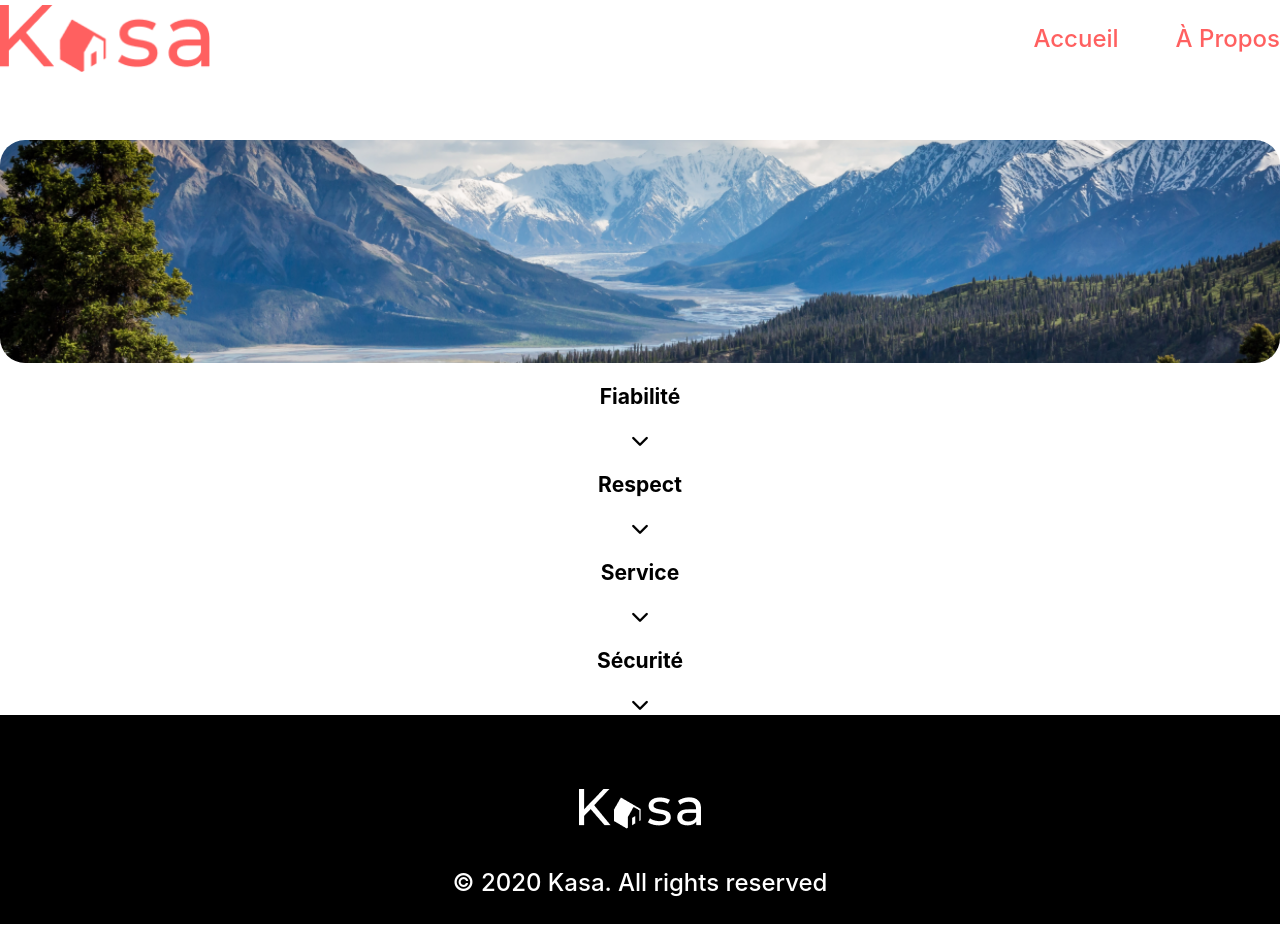
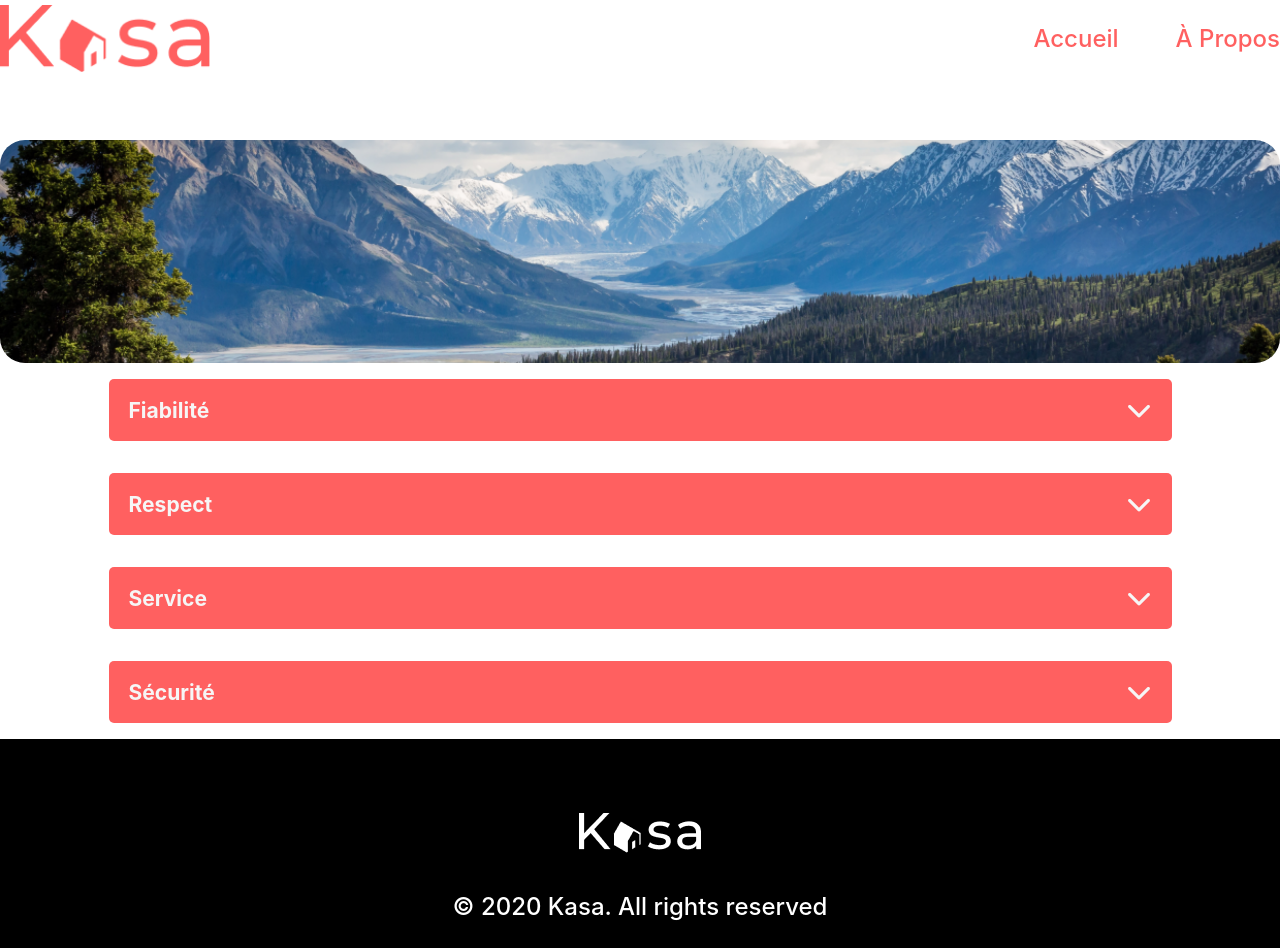
Before and after one commit to SamySIDHOUM/Kasa, a React (Create React App) app: page /about in a window 1280 px wide. Before the commit the page ends 924 px from the top, so only its background shows below. Built offline with nearby package versions, Linux system fonts and the light colour scheme.

Commit message:
Importation du SCSS et ajustement de la classe

```diff
--- a/src/components/Collapse.jsx
+++ b/src/components/Collapse.jsx
@@ -1,4 +1,5 @@
 import React, { useState } from 'react';
+import "../styles/_collapse.scss"
 
 export default function Collapse(props) {
   const [isCollapsed, setIsCollapsed] = useState(true);
@@ -9,7 +10,7 @@ export default function Collapse(props) {
 
   return (
     <div className={`collapse ${isCollapsed ? 'collapsed' : 'expanded'}`}>
-      <div className="header" onClick={toggleCollapse}>
+      <div className="custom" onClick={toggleCollapse}>
         <h3>{props.title}</h3>
         <div className="arrow">
           <i className={`fa-solid ${isCollapsed ? 'fa-chevron-down' : 'fa-chevron-up'}`}></i>
```
